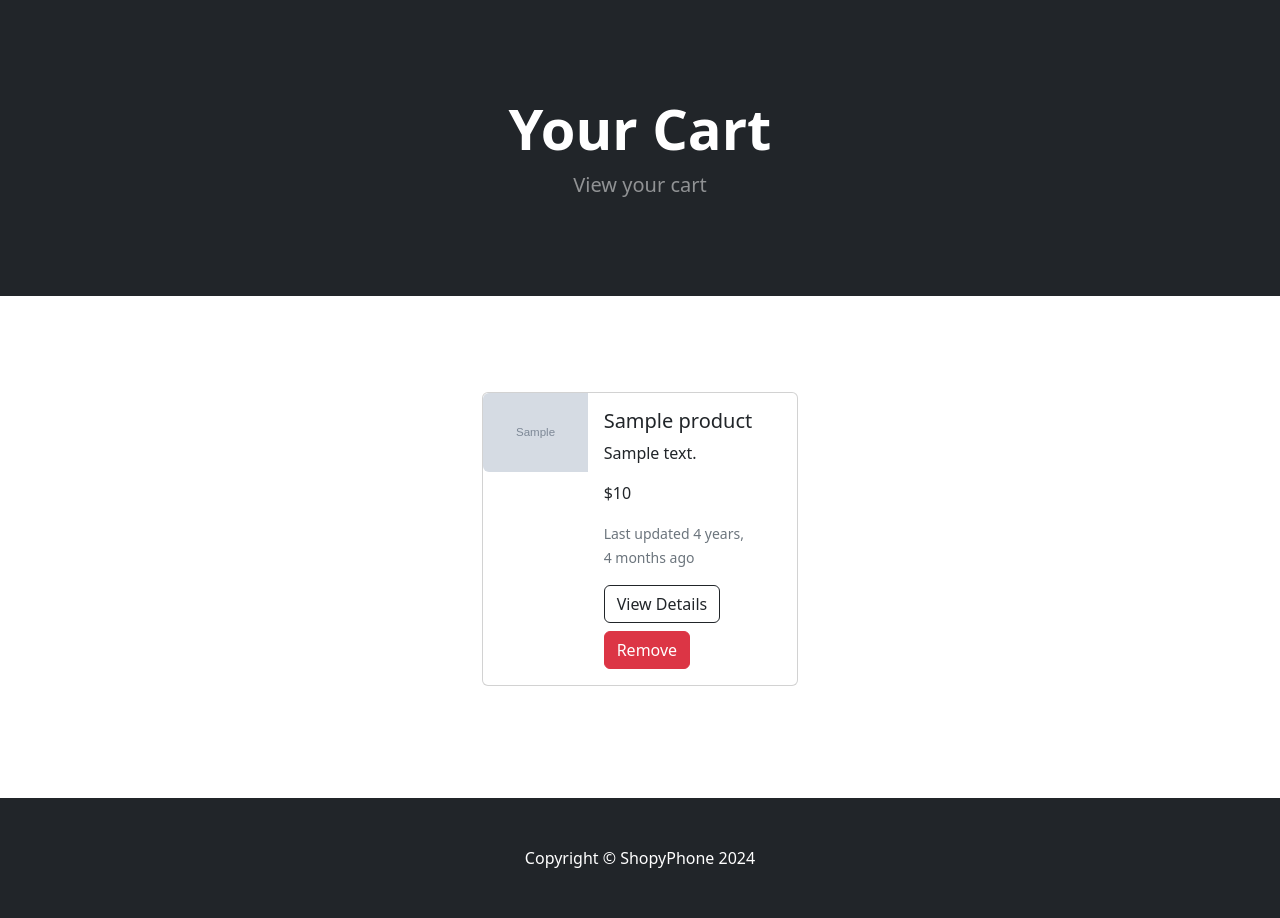
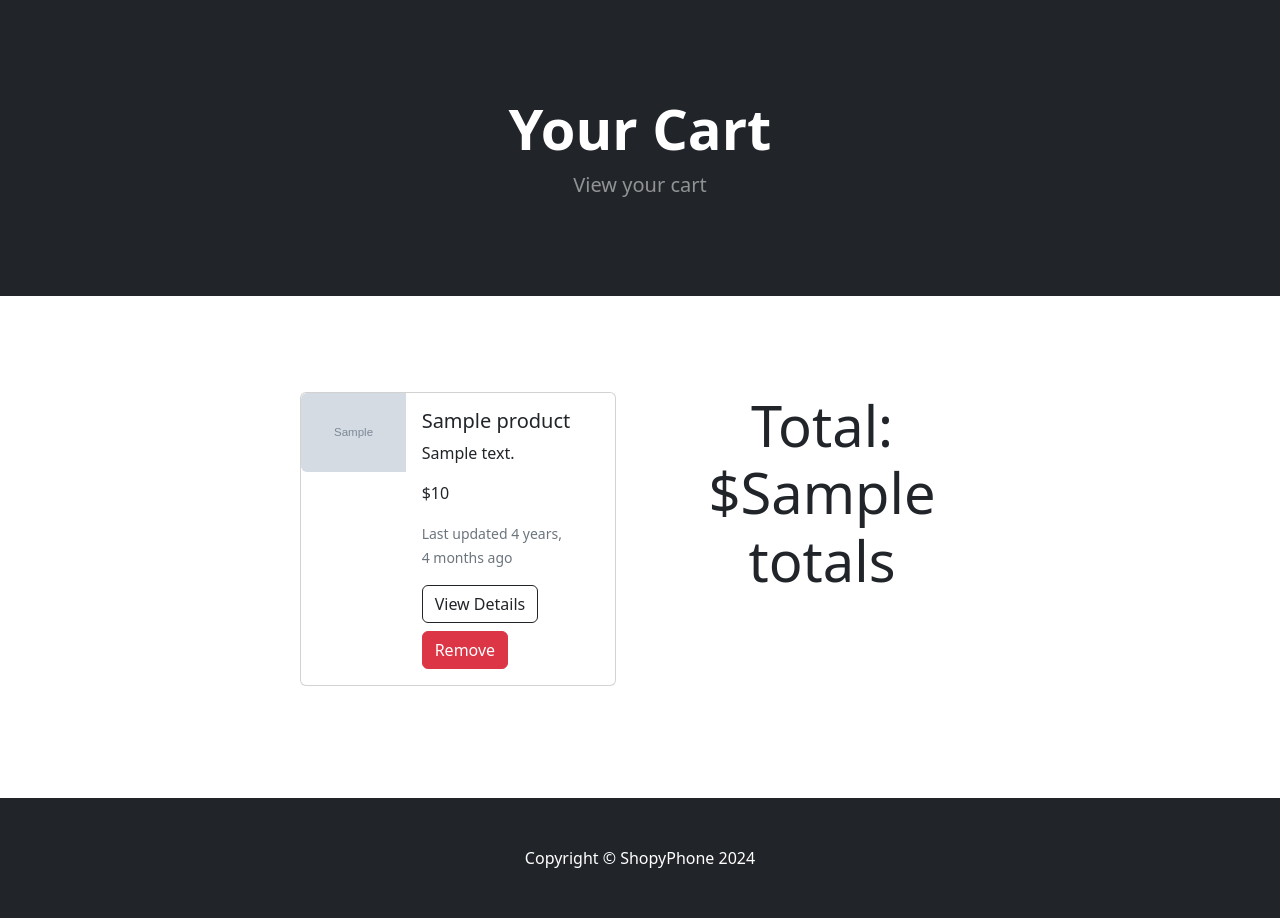
Before and after one commit to martian58/shopyphone, a Django app: template cart/templates/cart_summary.html in a window 1280 px wide. Shown: the part 57-975 px from the top of the page. Run offline with Django 3.2, Linux system fonts and the light colour scheme; the template is opened without the code that fills it: most values are stand-ins (such as "Sample title", 1, 10 or a date in 2020); grey boxes marked "Sample" are stand-in pictures; some libraries are stand-ins or nearby versions.

```diff
--- a/cart/cart.py
+++ b/cart/cart.py
@@ -44,3 +44,18 @@ class Cart():
             del self.cart[product_id]
 
         self.session.modified = True
+
+    def cart_total(self):
+
+        product_ids = self.cart.keys()
+
+        products = Product.objects.filter(id__in=product_ids)
+
+        # quantities = self.cart
+
+        total = 0
+
+        for product in products:
+                total += product.price
+
+        return total
--- a/cart/templates/cart_summary.html
+++ b/cart/templates/cart_summary.html
@@ -42,6 +42,9 @@
                         </div>
                     </div>
                 {% endfor %}
+                <div class="col text-center">
+                    <p class="display-4">Total: ${{ totals }}</p>
+                </div>
             {% else %}
                 <div class="col text-center">
                     <p class="display-4">Your cart is empty</p>
--- a/store/views.py
+++ b/store/views.py
@@ -25,6 +25,8 @@ def about(request):
 def product(request,pk):
         product = Product.objects.get(id=pk)
         return render(request, 'product.html', {'product':product})
+
+
 def search_results(request):
     query = request.GET.get('query')
     products = None
```
Also changed, not shown: cart/views.py (+6 -1 lines), db.sqlite3.
